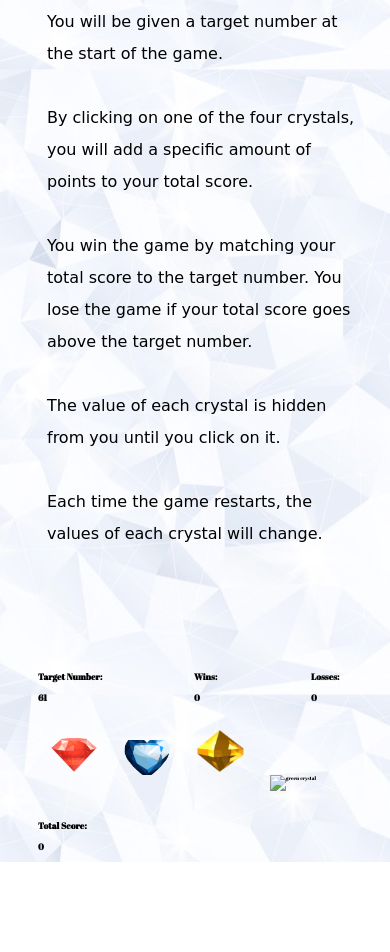
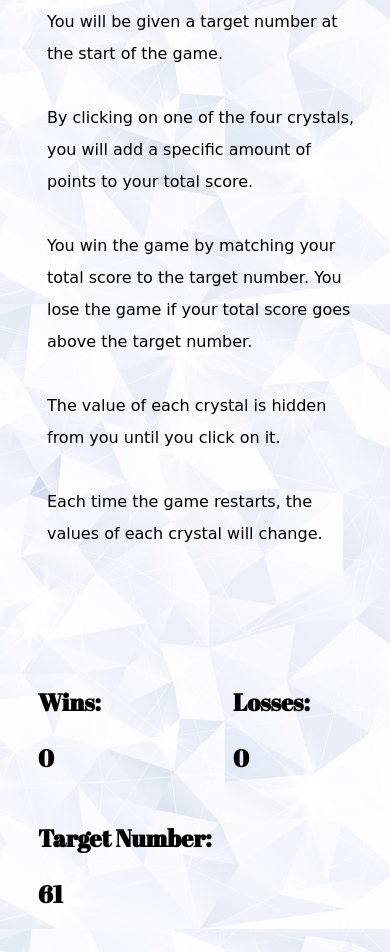
Before and after one commit to RyanBirch/Crystal-Collector, a plain HTML site: page index.html in a window 390 px wide. Shown: the part 98-1050 px from the top of the page. Before the commit the page ends 960 px from the top, so only its background shows below. Drawn offline with nearby package versions, Linux system fonts and the light colour scheme; a web font is replaced by a local one.

Commit message:
updated responsiveness

```diff
--- a/assets/css/style.css
+++ b/assets/css/style.css
@@ -1,10 +1,6 @@
-* {
-  box-sizing: border-box;
-}
+* { box-sizing: border-box; }
 
-.clr {
-  clear: both;
-}
+.clr { clear: both; }
 
 html {
   min-height: 100vh;
@@ -116,12 +112,23 @@ html::after {
 }
 
 @media only screen and (max-width: 765px) {
-  .title {
-    font-size: 5vw;
+  .title { font-size: 5vw; }
+
+  .alert { margin-right: 15%; }
+
+  .top-row {
+    display: flex;
+    flex-direction: column;
   }
 
-  .alert {
-    margin-right: 15%;
+  .record {
+    order: 1;
+    width: 100%;
+  }
+
+  .target {
+    order: 2;
+    width: 100%;
   }
 
   .left-block {
@@ -136,5 +143,33 @@ html::after {
     display: block;
     width: 100vw;
     margin-left: 8%;
+    font-size: 2.5vw;
+  }
+
+  .c1, .c2, .c3, .c4 {
+    width: 14%;
+    height: auto;
+    margin: 1em 1.25em;
+  }
+
+  .crystal-group { margin-top: 0; }
+
+  .bottom-row { margin-top: 0; }
+
+  .alert {
+    font-size: 3vw;
+    margin-right: 1em;
   }
 }
+
+@media only screen and (max-width: 500px) {
+  .right-block { font-size: 3.5vw; }
+
+  .c1, .c2, .c3, .c4 {
+    width: 15%;
+    height: auto;
+    margin: 2em 3em;
+  }
+
+  .alert { font-size: 3.5vw; }
+}
```
Also changed, not shown: 1 other file.
